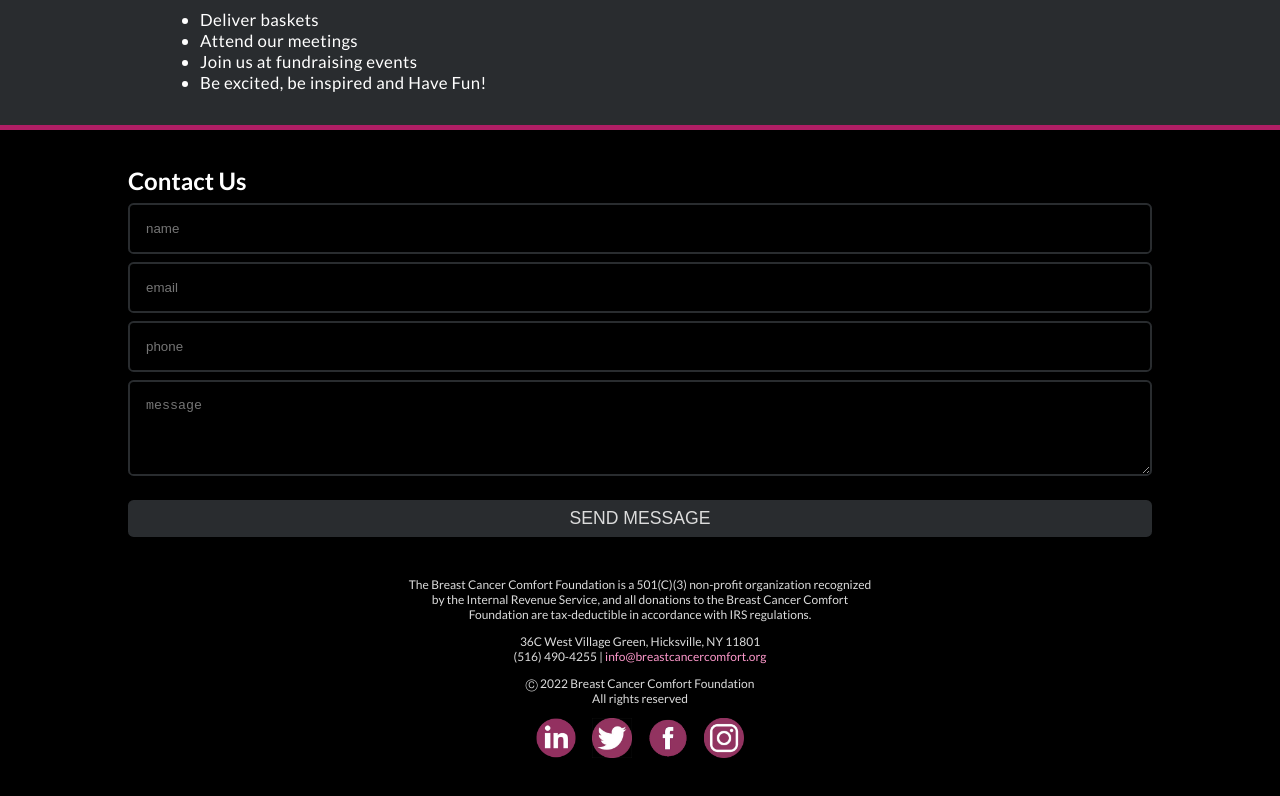
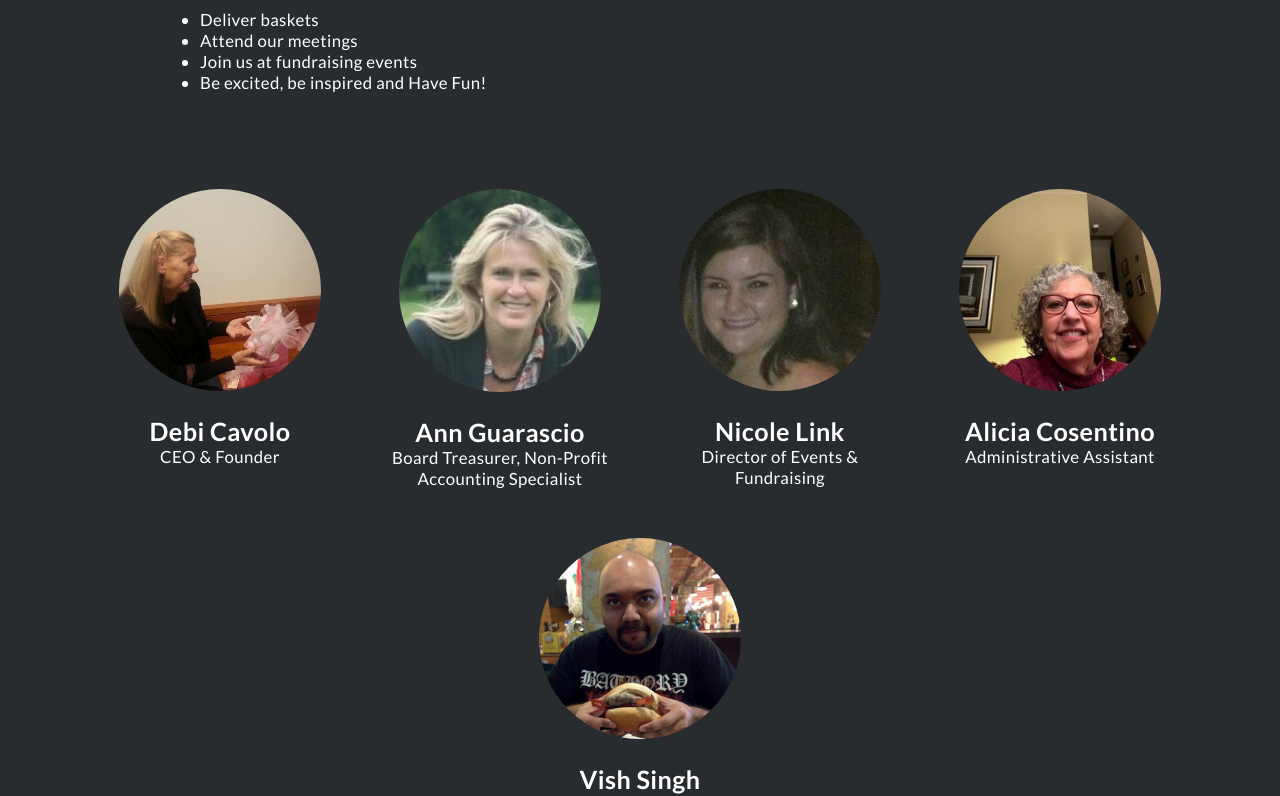
Before and after one commit to vishalicious213/bcc-v2, a Next.js app: page /volunteer in a window 1280 px wide. Shown: the part 1180-1976 px from the top of the page. Built offline with nearby package versions, Linux system fonts and the light colour scheme.

Commit message:
imported Bio into Volunteer page

```diff
--- a/pages/volunteer.js
+++ b/pages/volunteer.js
@@ -1,5 +1,6 @@
 import Head from 'next/head'
 import styles from '../styles/Home.module.css'
+import Bio from '../components/bio'
 
 export default function Volunteer() {
   return (
@@ -48,6 +49,8 @@ export default function Volunteer() {
                 </ul>
             </div>
           </section>
+
+          <Bio />
       </main>
     </div>
   )
```
